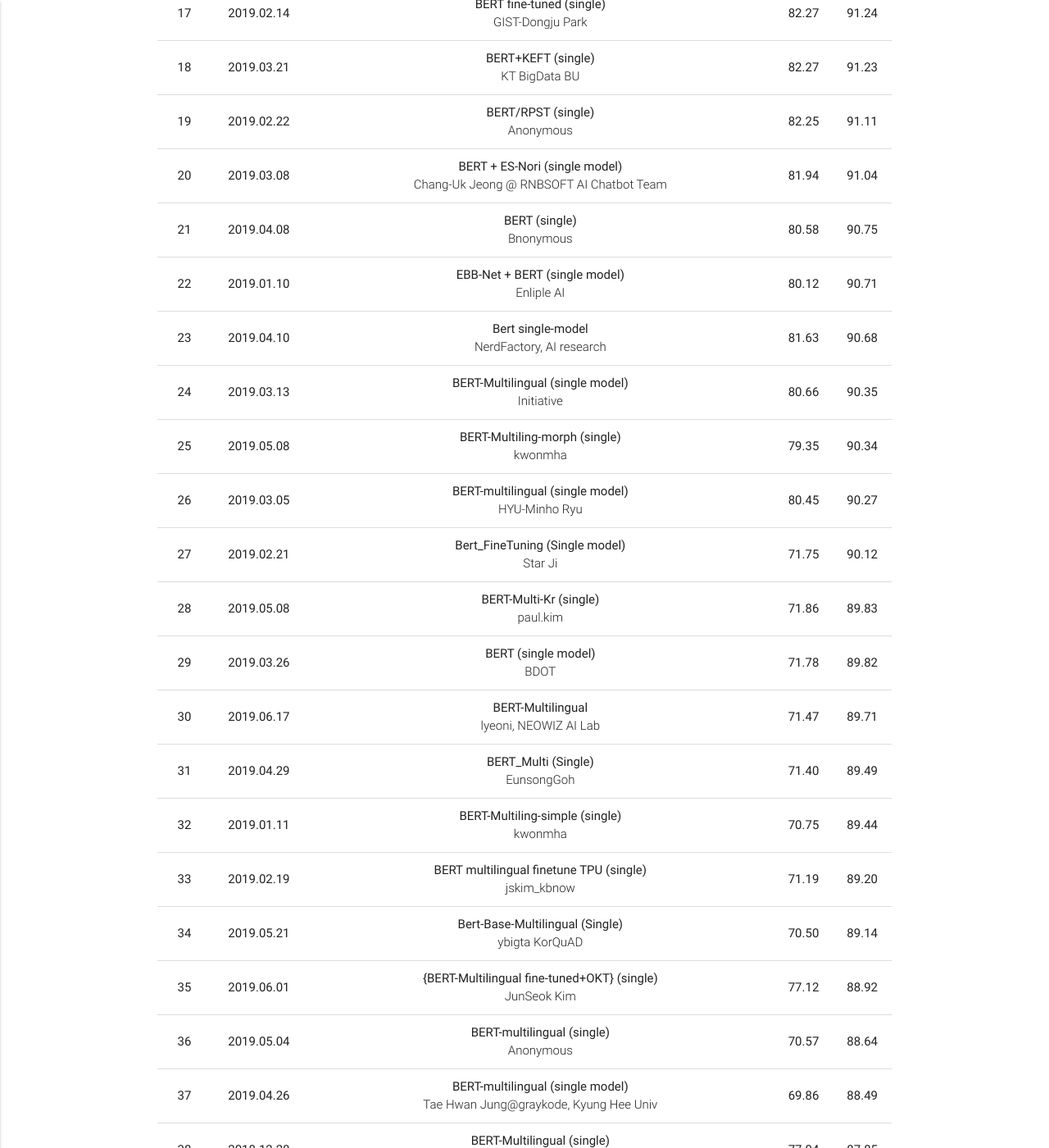
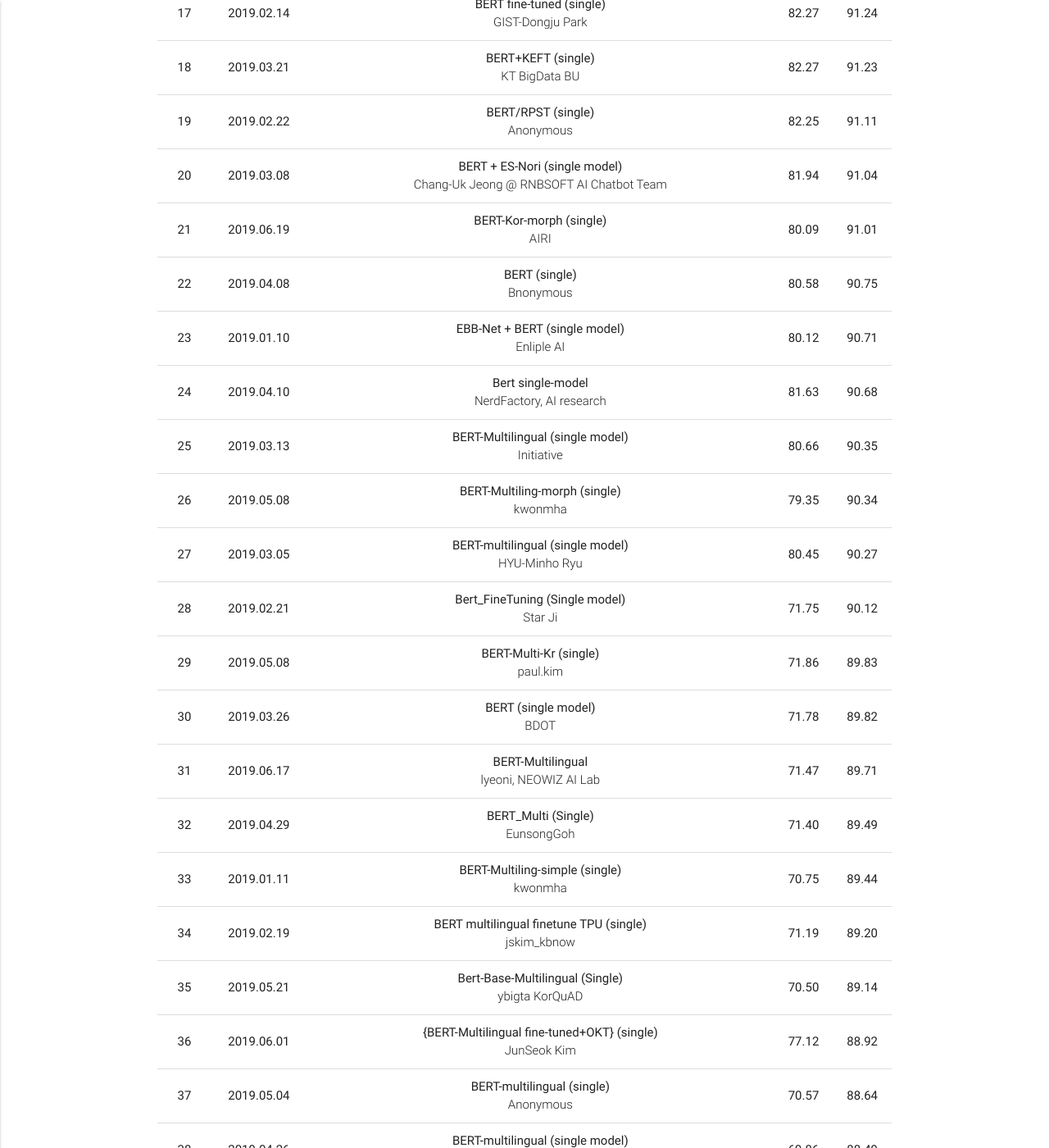
Before and after one commit to korquad/korquad.github.io, a Jekyll site: the page built from index.md, in a window 1280 px wide and 1400 px high, scrolled down 2831 px. Shown: the whole window at 82% size. Built offline with Jekyll 4.4.1, drawn with Linux system fonts in a browser that asks for light colours.

Commit message:
Update home.html

```diff
--- a/_layouts/home.html
+++ b/_layouts/home.html
@@ -358,6 +358,15 @@
                     </tr>
                     <tr>
                       <td>21</td>
+                      <td>2019.06.19</td>
+                      <td>BERT-Kor-morph (single)
+                        <p class="light">AIRI</p>
+                      </td>
+                      <td>80.09</td>
+                      <td>91.01</td>
+                    </tr>
+                    <tr>
+                      <td>22</td>
                       <td>2019.04.08</td>
                       <td>BERT (single)
                         <p class="light">Bnonymous</p>
```
Also changed, not shown: other parts of _layouts/home.html (+19 -19 lines).
